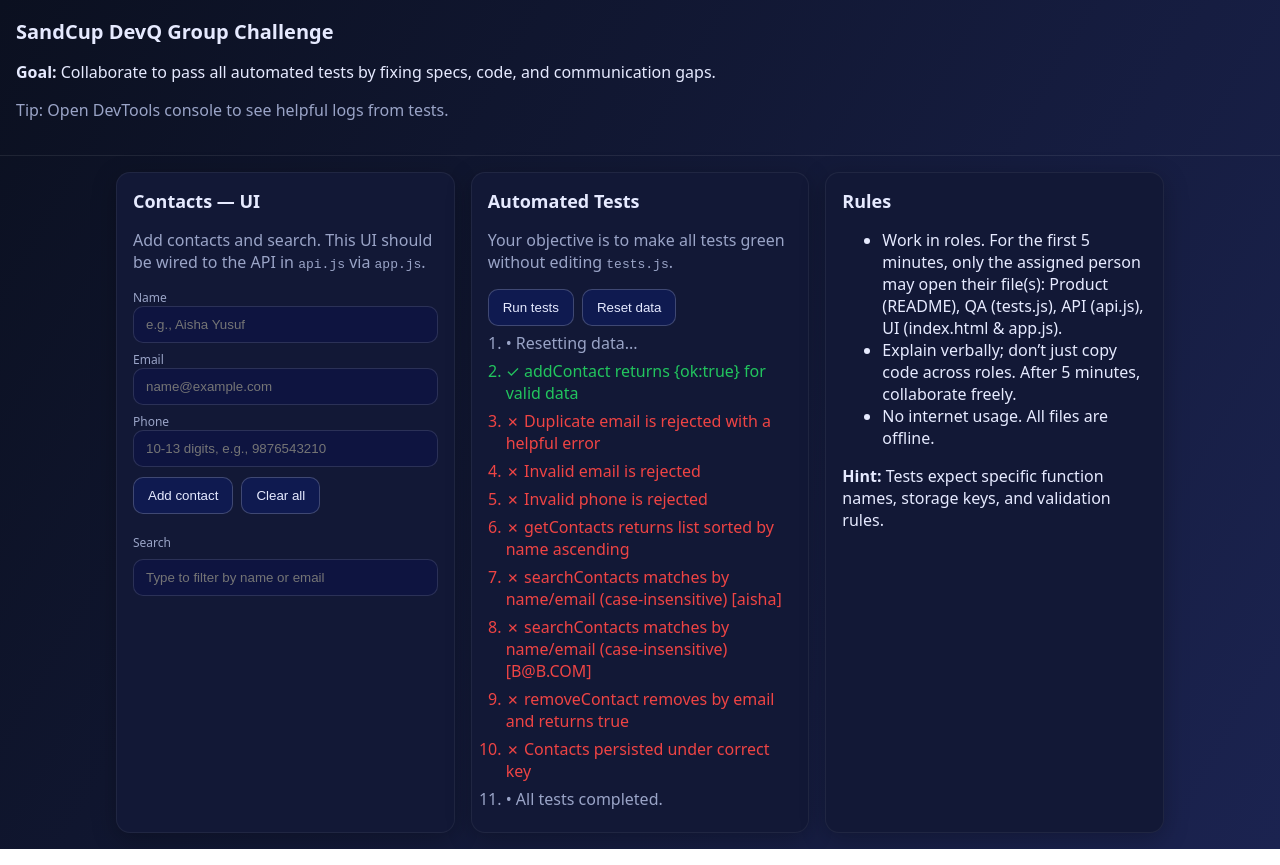
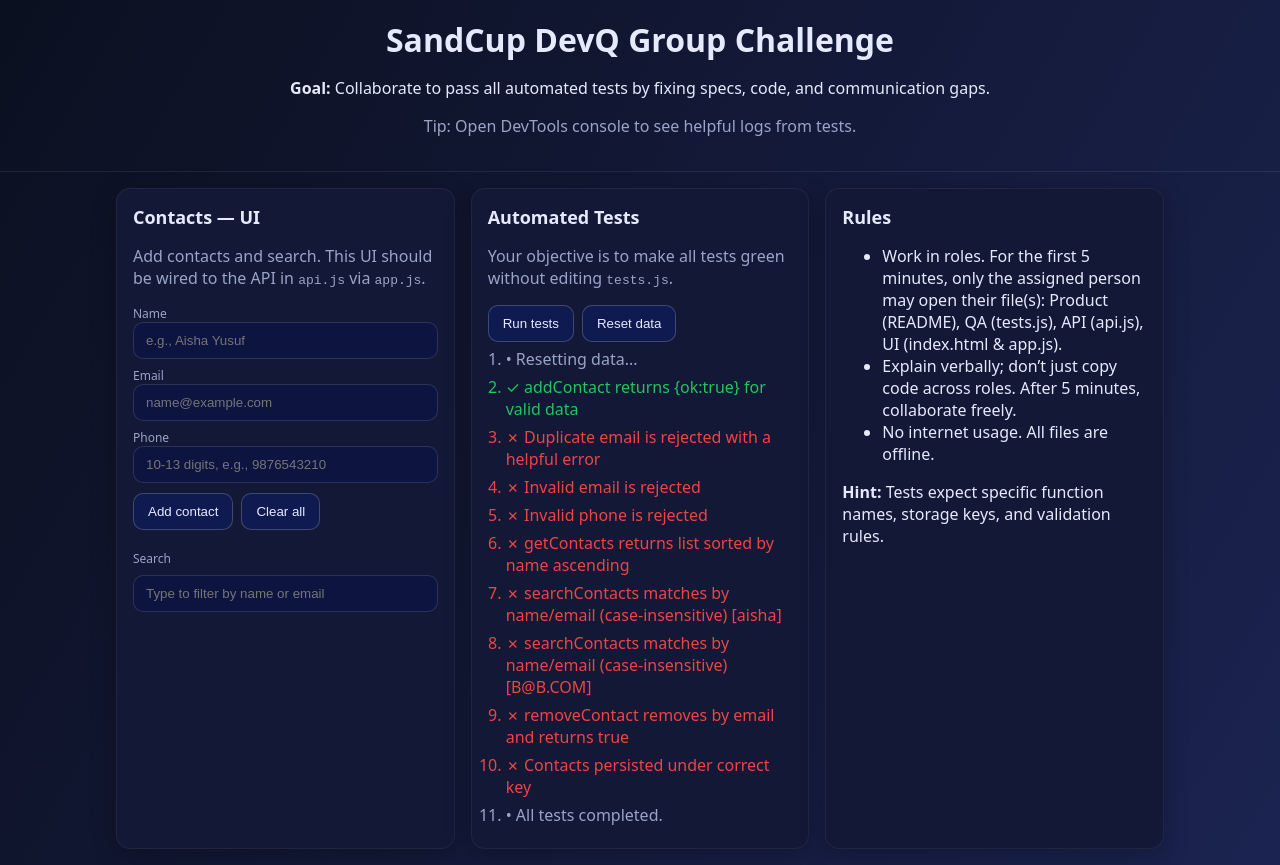
Before and after one commit to Iliyas-Sipai/08-iliyas, a plain HTML site: page index.html in a window 1280 px wide. Drawn offline with Linux system fonts and the light colour scheme.

Commit message:
save chnages

```diff
--- a/index.html
+++ b/index.html
@@ -8,7 +8,7 @@
   </head>
   <body>
     <header>
-      <h1>SandCup DevQ Group Challenge</h1>
+      <h1 style="font-size: 2rem;">SandCup DevQ Group Challenge</h1>
       <p>
         <strong>Goal:</strong> Collaborate to pass all automated tests by fixing
         specs, code, and communication gaps.
--- a/styles.css
+++ b/styles.css
@@ -19,6 +19,7 @@ body {
 header {
   padding: 18px 16px;
   border-bottom: 1px solid rgba(255, 255, 255, 0.08);
+  text-align: center;
 }
 header h1 {
   margin: 0 0 6px 0;
```
